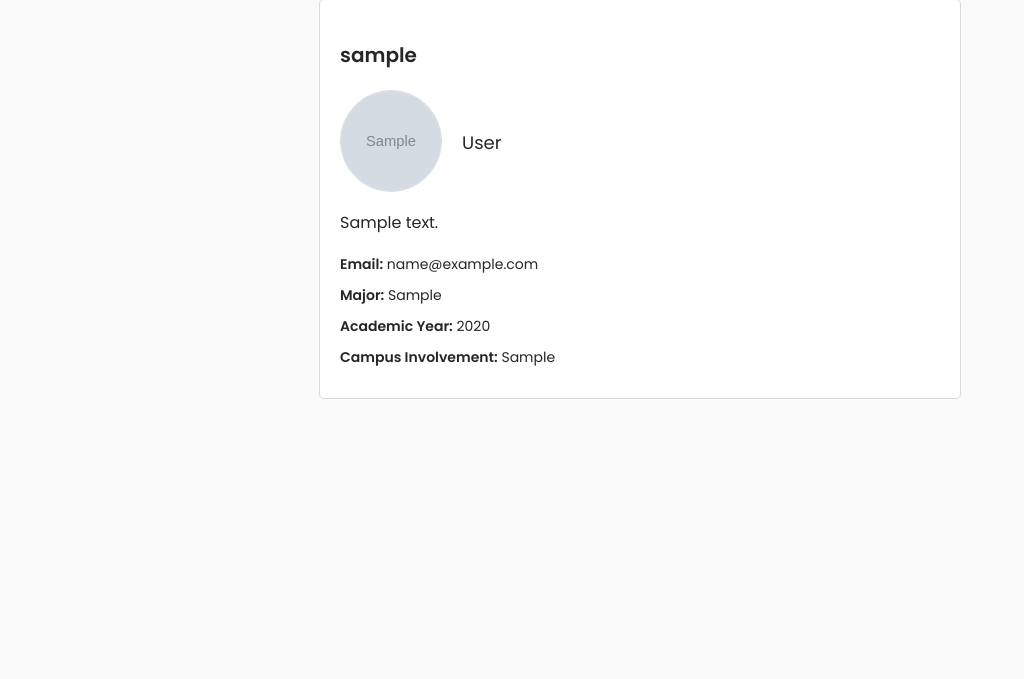
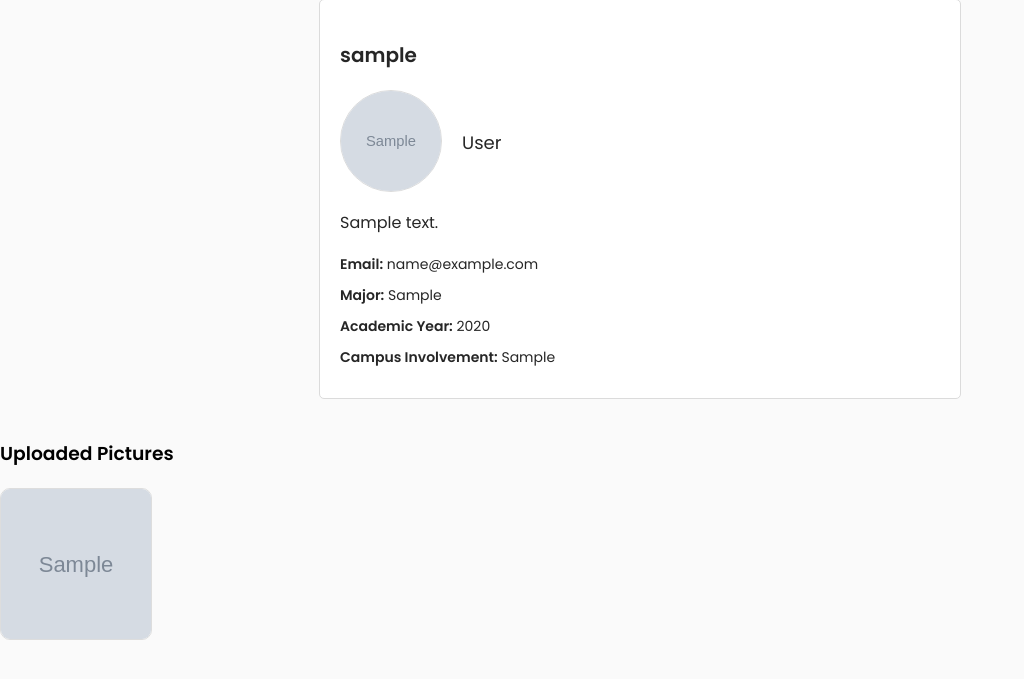
Before and after one commit to AhmadTNofal/DESD, a Django app: page /profile/1/ in a window 1280 px wide. Shown: the part 21-700 px from the top of the page, without its empty margins (0-1024 px from the left). Run offline with Django 5.2, Linux system fonts and the light colour scheme; tables that the repository leaves empty hold one stand-in row (values such as "Sample post"); grey boxes marked "Sample" are stand-in pictures.

Commit message:
Enabled pictures uploaded by a user to be seen on his/her profile page

```diff
--- a/accounts/static/accounts/css/home.css
+++ b/accounts/static/accounts/css/home.css
@@ -698,3 +698,78 @@ h2 {
     z-index: 10;
     box-shadow: 0 0 0 2px #fafafa;
 }
+
+.user-uploads {
+    margin-top: 40px;
+}
+
+.uploaded-pictures {
+    display: flex;
+    flex-wrap: wrap;
+    gap: 15px;
+}
+
+.uploaded-image img {
+    width: 150px;
+    height: 150px;
+    object-fit: cover;
+    border-radius: 8px;
+    border: 1px solid #ccc;
+}
+.uploaded-pictures {
+    display: flex;
+    flex-wrap: wrap;
+    gap: 10px;
+    margin-top: 20px;
+}
+
+.uploaded-image img {
+    max-width: 200px;
+    border-radius: 10px;
+    cursor: pointer;
+    border: 1px solid #ddd;
+}
+
+/* Modal styling */
+.modal {
+    display: none;
+    position: fixed;
+    z-index: 1000;
+    top: 0;
+    left: 0;
+    width: 100vw;
+    height: 100vh;
+    background-color: rgba(0,0,0,0.7);
+    justify-content: center;
+    align-items: center;
+}
+
+.modal-content {
+    background: #fff;
+    padding: 20px;
+    max-width: 90%;
+    max-height: 90%;
+    border-radius: 8px;
+    text-align: center;
+}
+
+.modal-content img {
+    max-width: 100%;
+    height: auto;
+    border-radius: 6px;
+}
+
+.modal-caption {
+    margin-top: 10px;
+    font-size: 16px;
+    color: #333;
+}
+
+.modal-close {
+    position: absolute;
+    top: 20px;
+    right: 30px;
+    color: white;
+    font-size: 30px;
+    cursor: pointer;
+}
--- a/accounts/templates/profile/view_profile.html
+++ b/accounts/templates/profile/view_profile.html
@@ -33,5 +33,43 @@
             <p><strong>Campus Involvement:</strong> {{ profile.campusInvolvement|default:"Not provided" }}</p>
         </div>
     </div>
+<!-- User's Uploaded Pictures -->
+<div class="user-uploads">
+    <h3>Uploaded Pictures</h3>
+    <div class="uploaded-pictures">
+        {% for post in posts %}
+            {% if post.image %}
+                <div class="uploaded-image">
+                    <img src="{{ post.image }}" alt="User Uploaded Image"
+                         onclick="openModal('{{ post.image }}', '{{ post.content|escapejs }}')">
+                </div>
+            {% endif %}
+        {% empty %}
+            <p>No uploads yet.</p>
+        {% endfor %}
+    </div>
+</div>
+
+<!-- Image Modal -->
+<div id="imageModal" class="modal" onclick="closeModal()">
+    <span class="modal-close" onclick="closeModal()">&times;</span>
+    <div class="modal-content" onclick="event.stopPropagation();">
+        <img id="modalImage" src="" alt="Full Image">
+        <p class="modal-caption" id="modalCaption"></p>
+    </div>
+</div>
+
+<!-- Modal JavaScript -->
+<script>
+    function openModal(imageUrl, caption) {
+        document.getElementById("modalImage").src = imageUrl;
+        document.getElementById("modalCaption").textContent = caption;
+        document.getElementById("imageModal").style.display = "flex";
+    }
+
+    function closeModal() {
+        document.getElementById("imageModal").style.display = "none";
+    }
+</script>
 </body>
 </html>
--- a/accounts/urls.py
+++ b/accounts/urls.py
@@ -50,4 +50,5 @@ urlpatterns = [
 
     path("chat/community/start/<int:community_id>/", views.start_community_chat, name="start_community_chat"),
     path("chat/communities/", views.chat_community_list, name="chat_community_list"),
+    path('profile/<str:username>/', views.user_profile, name='user_profile'),
 ] + static(settings.MEDIA_URL, document_root=settings.MEDIA_ROOT)
--- a/accounts/views.py
+++ b/accounts/views.py
@@ -187,10 +187,32 @@ def search_suggestions(request):
     return JsonResponse({"suggestions": suggestions})
 
 def view_profile(request, user_id):
-    """ Display full profile of a user. """
     user = CustomUser.objects.get(userID=user_id)  # Fetch user by ID
-    profile = Profile.objects.filter(user=user).first() # Fetch profile
-    return render(request, 'profile/view_profile.html', {'user': user,'profile': profile})
+    profile = Profile.objects.filter(user=user).first()  # Fetch profile
+
+    # Fetch posts by this user
+    posts = Post.objects.filter(user=user).exclude(image='').order_by('-createdAt')
+
+    return render(request, 'profile/view_profile.html', {
+        'user': user,
+        'profile': profile,
+        'posts': posts,  # Pass posts to template
+    })
+
+from django.shortcuts import get_object_or_404
+
+@login_required
+def user_profile(request, username):
+    user = get_object_or_404(CustomUser, username=username)
+    profile = Profile.objects.filter(user=user).first()
+    posts = Post.objects.filter(userID=user).order_by('-createdAt')
+
+    return render(request, 'accounts/user_profile.html', {
+        'profile_user': user,
+        'profile': profile,
+        'posts': posts,
+    })
+
 
 def view_community(request, community_id):
     """ Display community details and allow users to join. """
```
